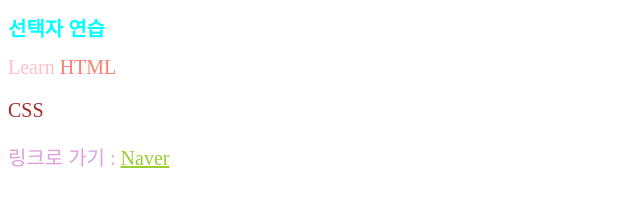
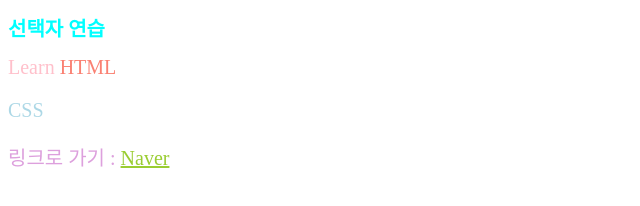
Before and after one commit to Bin-925/TIL, a plain HTML site: page test5.html in a window 1280 px wide. Shown: the full height of the page, 0-640 px from the left. Drawn offline with Linux system fonts and the light colour scheme.

Commit message:
20250107

```diff
--- a/test5.html
+++ b/test5.html
@@ -16,7 +16,7 @@
       color: salmon;
     }
     p{
-      color: brown;
+      color: lightblue;
     }
     a[href="https://www.naver.com"]{
       color: yellowgreen;
```
